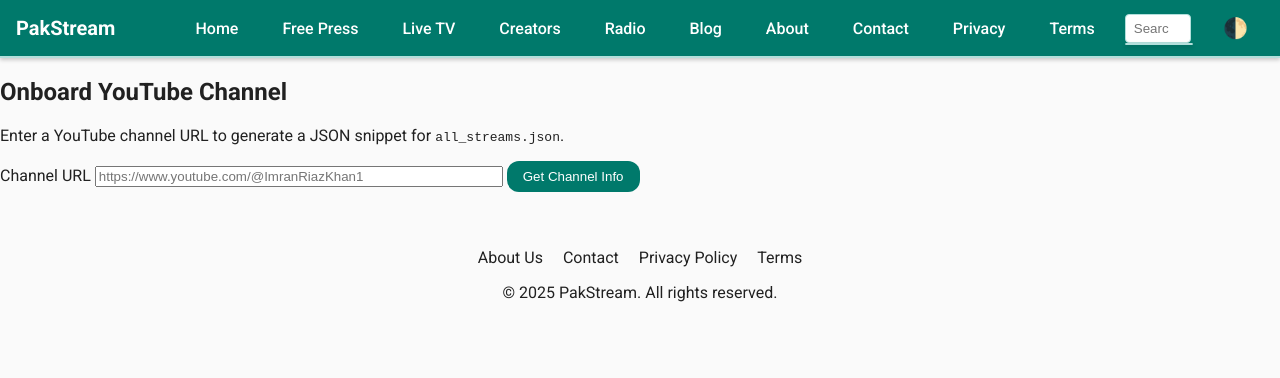
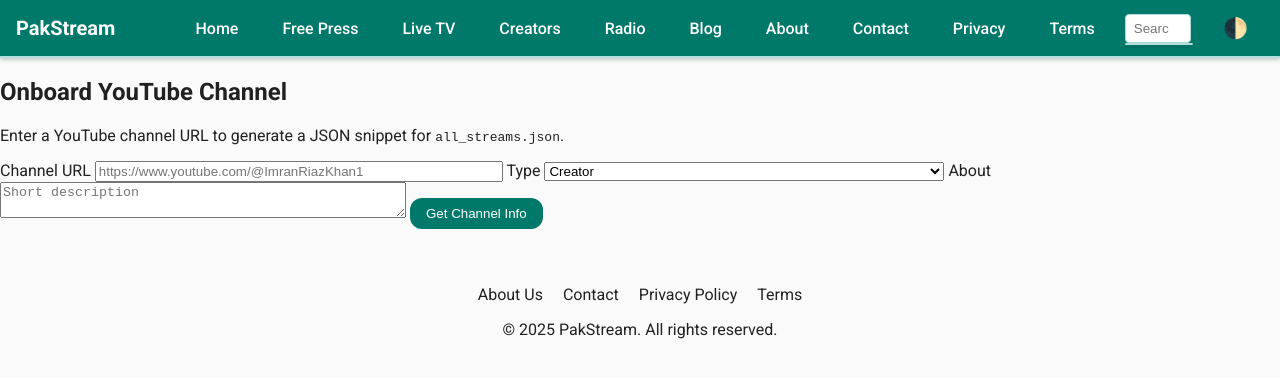
Before and after one commit to atifwaqar/pakstream, a Jekyll site: the page built from onboard-channel.html, in a window 1280 px wide. Shown: the top 378 px of the page. Built offline with Jekyll 4.4.1, drawn with Linux system fonts in a browser that asks for light colours; comment, search, counter and statistics services are not loaded.

Commit message:
Add type and about fields to onboarding form

```diff
--- a/onboard-channel.html
+++ b/onboard-channel.html
@@ -49,6 +49,14 @@
     <p>Enter a YouTube channel URL to generate a JSON snippet for <code>all_streams.json</code>.</p>
     <label for="channel-url">Channel URL</label>
     <input type="text" id="channel-url" name="channel-url" placeholder="https://www.youtube.com/@ImranRiazKhan1" style="width:100%;max-width:400px;">
+    <label for="channel-type">Type</label>
+    <select id="channel-type" name="channel-type" style="width:100%;max-width:400px;">
+      <option value="creator" selected>Creator</option>
+      <option value="tv">TV</option>
+      <option value="radio">Radio</option>
+    </select>
+    <label for="channel-about">About</label>
+    <textarea id="channel-about" name="channel-about" placeholder="Short description" style="width:100%;max-width:400px;"></textarea>
     <button id="fetch-info">Get Channel Info</button>
     <button id="copy-json" aria-label="Copy results" style="display:none;"><span class="material-symbols-outlined">content_copy</span></button>
     <pre id="json-output" style="white-space:pre-wrap;"></pre>
@@ -89,6 +97,8 @@
 
     document.getElementById('fetch-info').addEventListener('click', async () => {
       const input = document.getElementById('channel-url').value.trim();
+      const type = document.getElementById('channel-type').value;
+      const about = document.getElementById('channel-about').value.trim();
       const output = document.getElementById('json-output');
       const copyBtn = document.getElementById('copy-json');
       output.textContent = '';
@@ -126,8 +136,9 @@
         const result = {
           key: key,
           name: name,
-          type: 'creator',
+          type: type,
           platform: 'youtube',
+          about: about,
           media: { thumbnail_url: thumb },
           endpoints: [
             { kind: 'embed', provider: 'youtube', url: `https://www.youtube.com/embed/live_stream?channel=${channelId}` },
```
